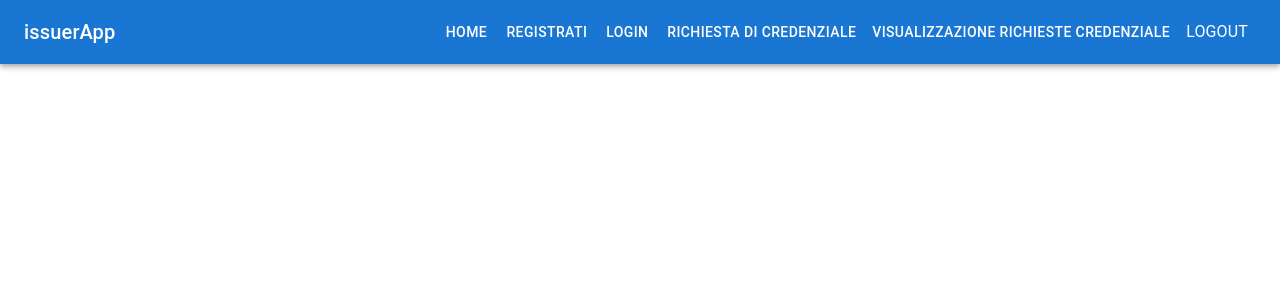
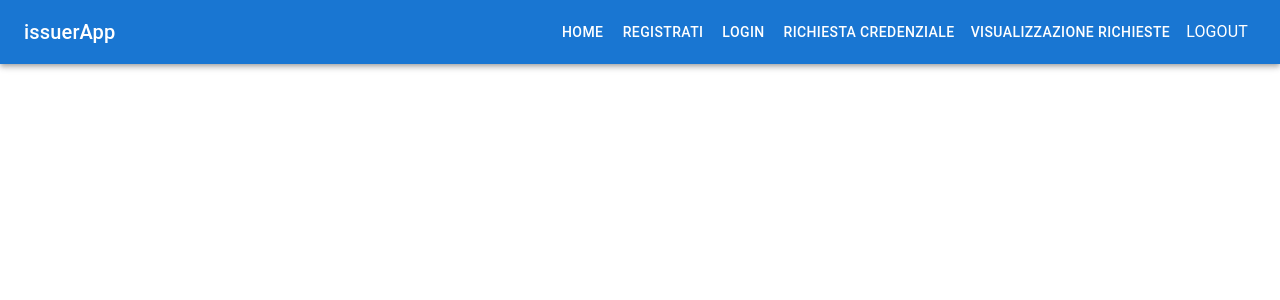
Before and after one commit to Project-Origin-2023/Personal-Identity-Wallet, a React (Create React App) app in the folder issuerApp/: page / in a window 1280 px wide. Shown: the top 300 px of the page. Built offline with nearby package versions, Linux system fonts and the light colour scheme; what react-auth-kit would draw is missing.

Commit message:
Creazione component Navbar.js

```diff
--- a/issuerApp/package.json
+++ b/issuerApp/package.json
@@ -7,7 +7,7 @@
     "@emotion/styled": "^11.11.0",
     "@fontsource/roboto": "^5.0.4",
     "@mui/icons-material": "^5.13.7",
-    "@mui/material": "^5.13.7",
+    "@mui/material": "^5.14.0",
     "@testing-library/react": "^13.4.0",
     "@testing-library/user-event": "^13.5.0",
     "axios": "^1.4.0",
--- a/issuerApp/src/App.js
+++ b/issuerApp/src/App.js
@@ -81,7 +81,7 @@ import { AppBar, Toolbar, Typography, Button } from '@mui/material';
 //import { ThemeProvider } from '@mui/material/styles';
 
 
-
+//import Navbar from './components/Navbar';
 
 
 import Register from './components/Register';
@@ -107,8 +107,8 @@ function App() {
               <Button color="inherit" component={Link} to="/">Home</Button>
               <Button color="inherit" component={Link} to="/Register">Registrati</Button>
               <Button color="inherit" component={Link} to="/Login">Login</Button>
-              <Button color="inherit" component={Link} to="/RequestCredential">Richiesta di credenziale</Button>
-              <Button color="inherit" component={Link} to="/ViewCredentialRequest">Visualizzazione richieste credenziale</Button>
+              <Button color="inherit" component={Link} to="/RequestCredential">Richiesta credenziale</Button>
+              <Button color="inherit" component={Link} to="/ViewCredentialRequest">Visualizzazione richieste</Button>
               <Button color="inherit"><Logout /></Button>
             </Toolbar>
           </AppBar>
--- /dev/null
+++ b/issuerApp/src/components/Navbar.js
@@ -0,0 +1,22 @@
+import React from 'react';
+import { Link } from 'react-router-dom';
+import { AppBar, Toolbar, Typography, Button } from '@mui/material';
+
+function Navbar() {
+  return (
+    <AppBar position="static">
+      <Toolbar>
+        <Typography variant="h6" component="div" sx={{ flexGrow: 1 }}>
+          issuerApp
+        </Typography>
+        <Button color="inherit" component={Link} to="/">Home</Button>
+        <Button color="inherit" component={Link} to="/Register">Registrati</Button>
+        <Button color="inherit" component={Link} to="/Login">Login</Button>
+        <Button color="inherit" component={Link} to="/RequestCredential">Richiesta credenziale</Button>
+        <Button color="inherit" component={Link} to="/ViewCredentialRequest">Visualizzazione richieste</Button>
+      </Toolbar>
+    </AppBar>
+  );
+}
+
+export default Navbar;
```
